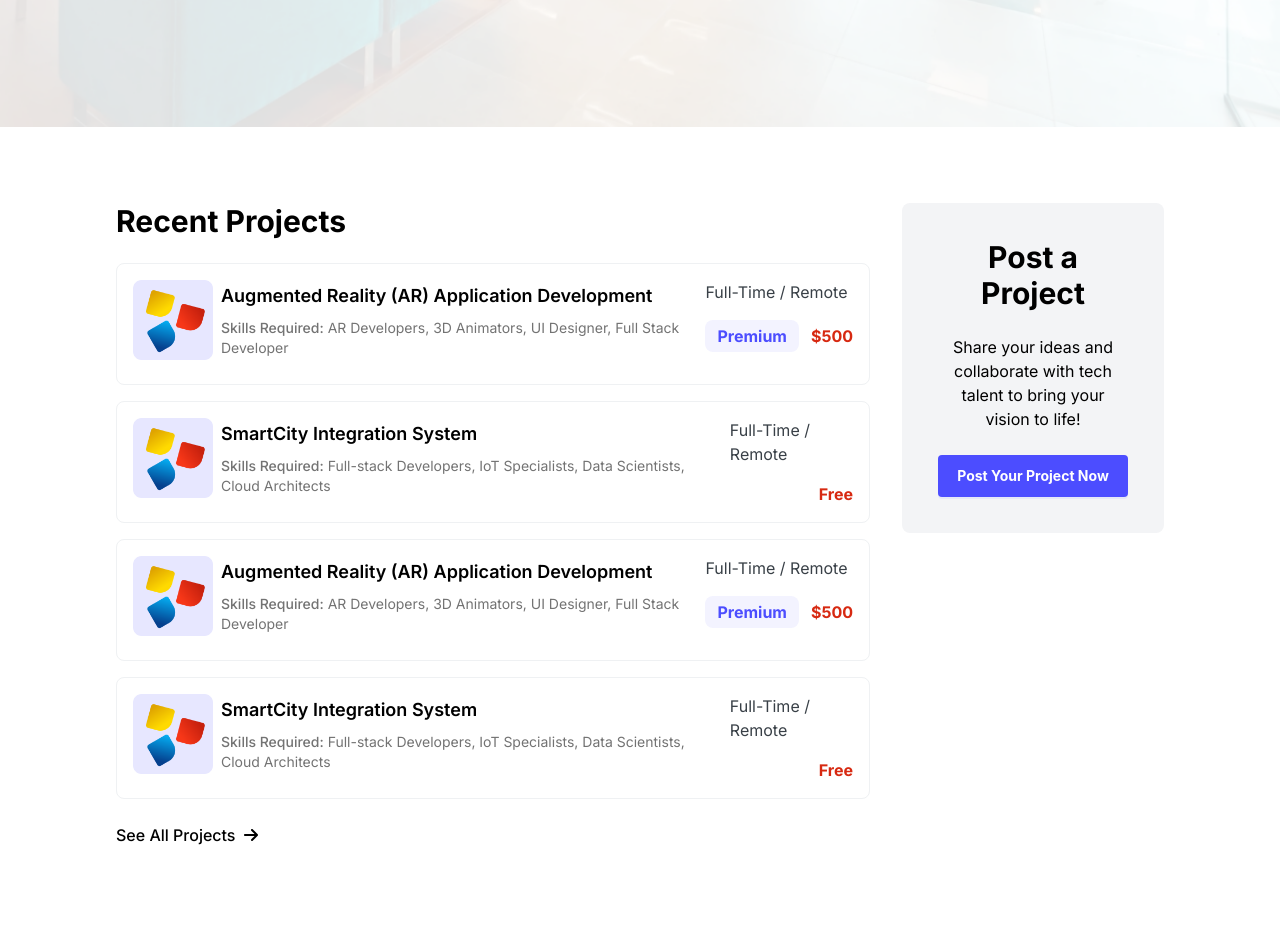
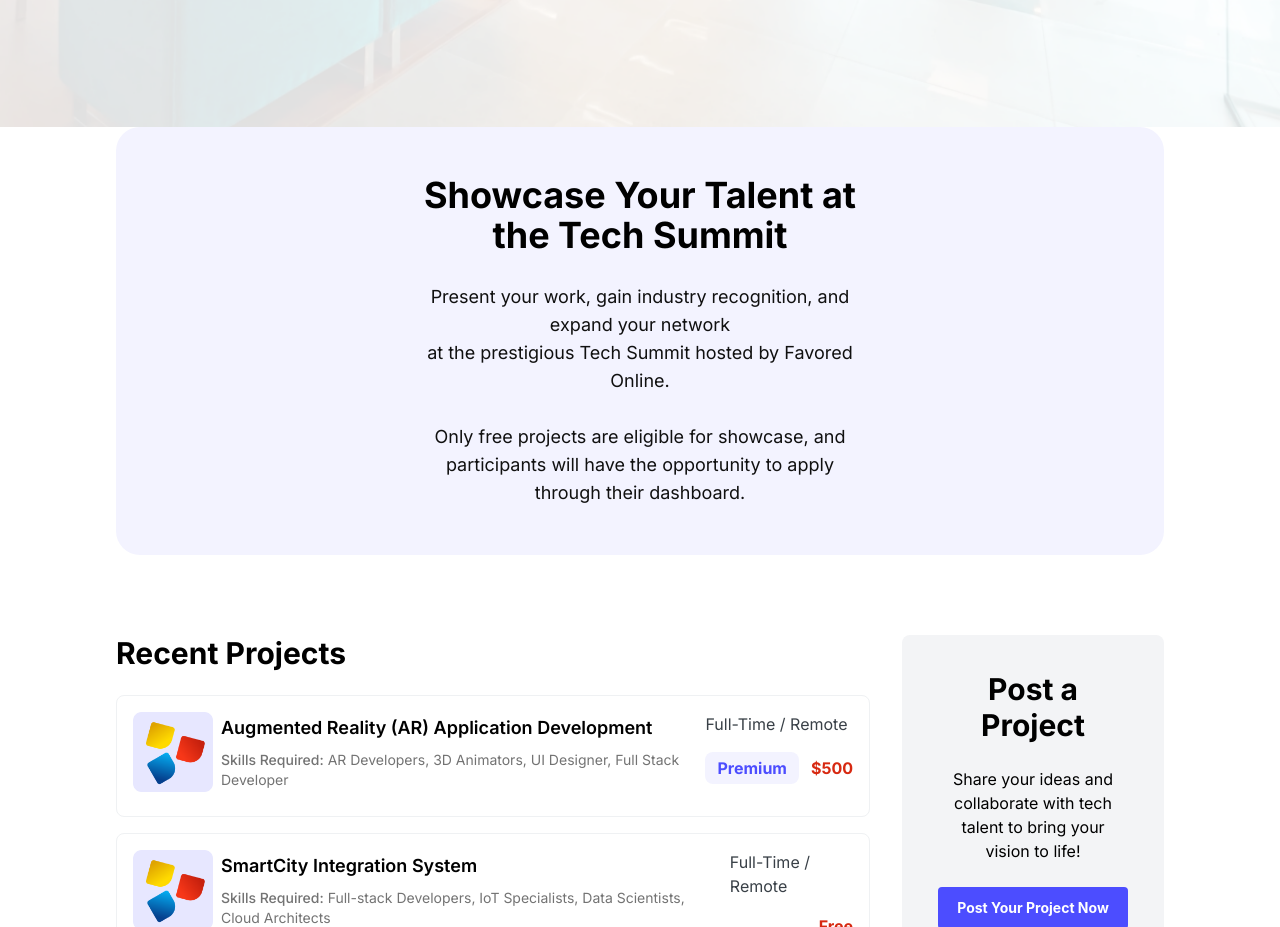
Before and after one commit to techtalentscity/techtalentscity.github.io, a React (Vite) app: page / in a window 1280 px wide. Shown: the part 780-1707 px from the top of the page. Built offline with nearby package versions, Linux system fonts and the light colour scheme.

Commit message:
Update index.jsx

```diff
--- a/src/Pages/Home/index.jsx
+++ b/src/Pages/Home/index.jsx
@@ -2,7 +2,7 @@ import Hero from "./Hero";
 import HireTalent from "./HireTalent";
 import HomeProjects from "./HomeProjects";
 import TechBadges from "./TechBadges";
-import event from "./event";
+import Events from "./Event"; // Correct import of Events component
 // import TechExcellenceSection from "./TechExcellence";
 import Testimonials from "./Testimonial";
 
@@ -10,7 +10,7 @@ const Home = () => {
   return (
     <div>
         <Hero />
-        <event />
+        <Events /> {/* Correct usage of the Events component */}
         <HomeProjects />
         {/* <HireTalent /> */}
         {/* <TechExcellenceSection /> */}
```
